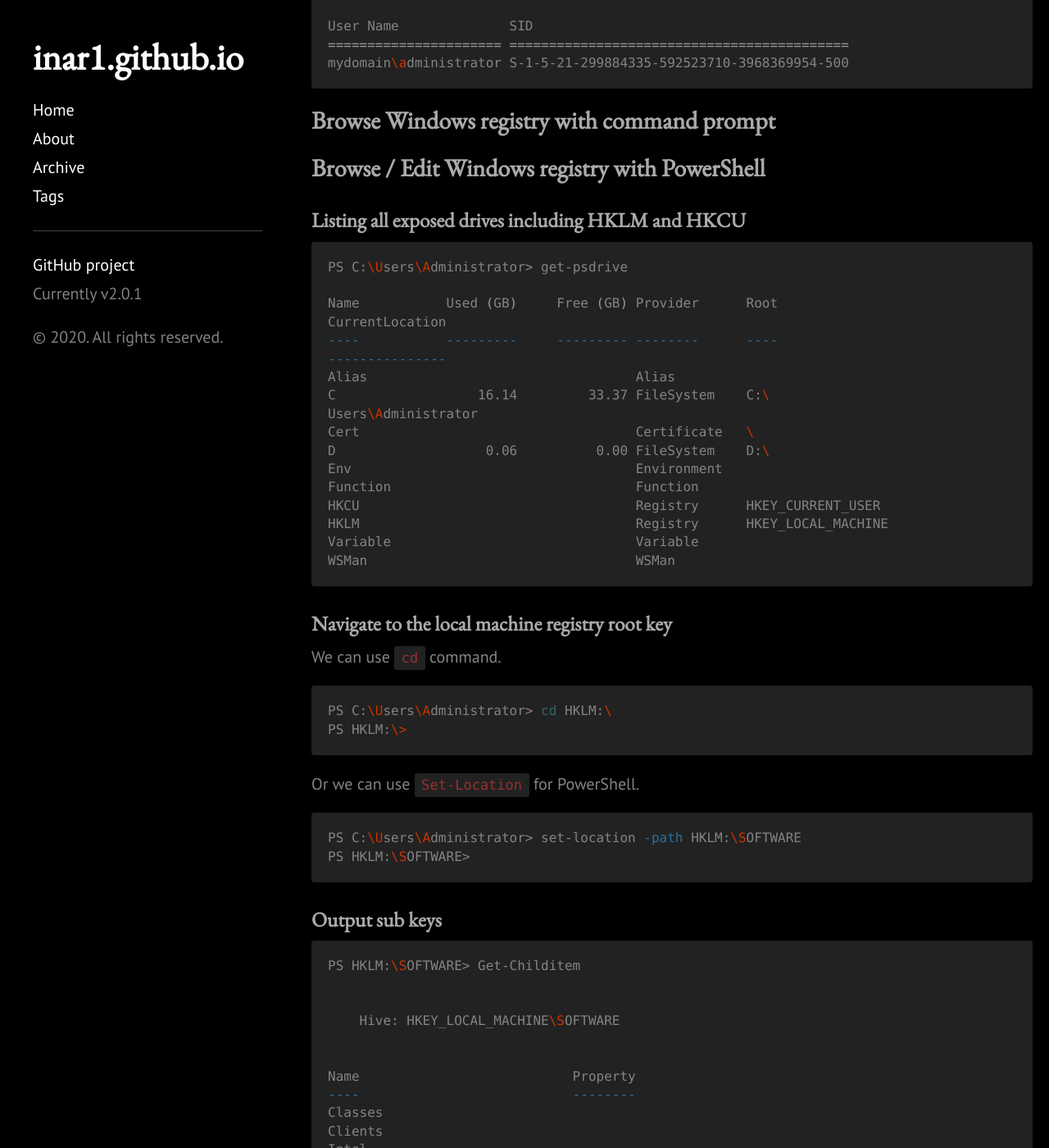
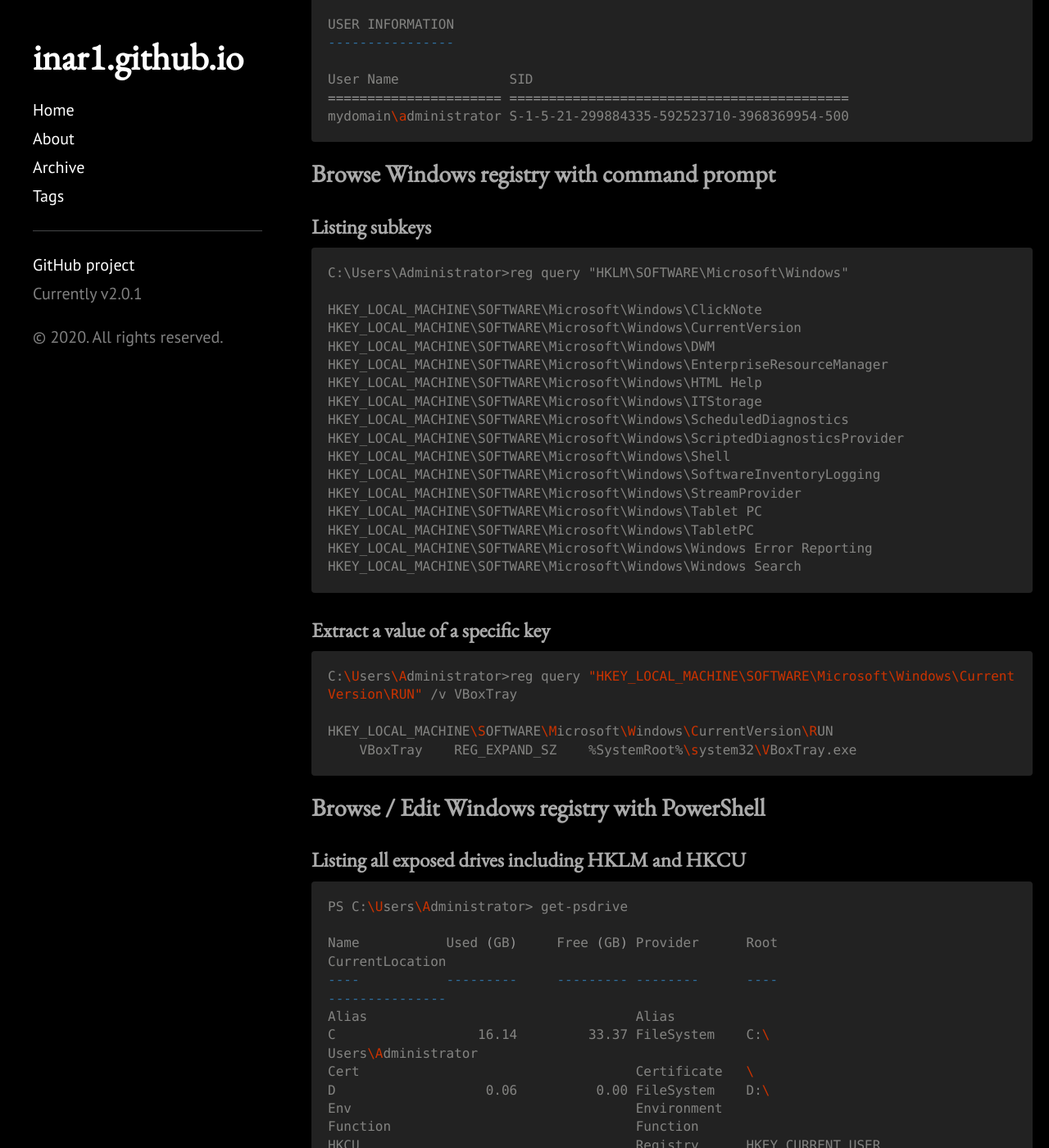
Before and after one commit to 1n4r1/1n4r1.github.io, a Jekyll site: the page built from _posts/2020-06-21-Summary-Windows-Registry.md, in a window 1280 px wide and 1400 px high, scrolled down 4601 px. Shown: the whole window at 82% size. Built offline with Jekyll 4.4.1, drawn with Linux system fonts in a browser that asks for light colours; a style sheet for code colours, icons or effects is not loaded; some of the changed text lies outside the part shown.

Commit message:
add summary-windows-registry

````diff
--- a/_posts/2020-06-21-Summary-Windows-Registry.md
+++ b/_posts/2020-06-21-Summary-Windows-Registry.md
@@ -15,50 +15,51 @@ First, open the registry with `regedit.exe`. We have 5 root keys there.
 
 ### 1. HKEY_CLASSES_ROOT(HKCR)
 ![placeholder](https://media.githubusercontent.com/media/inar1/inar1.github.io/master/public/images/2020-06-21/2020-06-20-14-17-35.png)
-A section to manage file type associations.<br>
-This key provides a view of the registry that merges the information from `HKEY_LOCAL_MACHINE\Software\Classes` and `HKEY_CURRENT_USER\Software\Classes`.<br>
-The `HKEY_LOCAL_MACHINE\Software\Classes` holds default settings that can apply to all users on the local computer.<br>
-And the `HKEY_CURRENT_USER\Software\Classes` key contains settings that override that default settings.
+* A section to manage file type associations.
+* Provides a view of the registry that merges the information from `HKEY_LOCAL_MACHINE\Software\Classes` and `HKEY_CURRENT_USER\Software\Classes`.<br>
+* `HKEY_LOCAL_MACHINE\Software\Classes` holds default settings that can apply to all users on the local computer.
+* `HKEY_CURRENT_USER\Software\Classes` key contains settings that override that default settings.
 
 ### 2. HKEY_CURRENT_USER(HKCU)
 ![placeholder](https://media.githubusercontent.com/media/inar1/inar1.github.io/master/public/images/2020-06-21/2020-06-20-14-11-23.png)
-Information about the user currently logged in.<br>
-This is actually a link to `HKEY_USERS\<SID-FOR-CURRENT-USER>`.<br>
-`HKCU\Software` holds user-level settings for the most of the software.
+* Information about the user currently logged in.<br>
+* `HKCU\Software` holds user-level settings for the most of the software.
+* `%USERPROFILE%\AppData\Local\Microsoft\Windows\Usrclass.dat` and `%LocalAppData%\Microsoft\Windows\Usrclass.dat` hold the data.
 
 ### 3. HKEY_LOCAL_MACHINE(HKLM)
 ![placeholder](https://media.githubusercontent.com/media/inar1/inar1.github.io/master/public/images/2020-06-21/2020-06-20-14-12-10.png)
-Majority of the configuration information for the software we install and Windows operating system itself.
+* Majority of the configuration information for the software we install and Windows operating system itself.
 
 #### BCD00000000
-Boot configuration Database
-
-#### DRIVERS
-Settings for display,
+* Boot configuration Database.
+* Replaced `boot.ini` of Windows XP
 
 #### HARDWARE
-Holds data pertaining to the BIOS, processors and other hardware devices.
+* Holds data pertaining to the BIOS, processors and other hardware devices.
 
 #### SAM
-Database for Security Accounts Manager. Need SYSTEM account to access.
+* Database for Security Accounts Manager. Need SYSTEM account to access.
+* Stored in `%SystemRoot%\System32\Config\SAM`
 
 #### SECURITY
-Stored in `C:\Windows\System32\config\SECURITY`. Need SYSTEM account to access.
+* Need SYSTEM account to access.
+* Stored in `%SystemRoot%\System32\Config\SECURITY`
 
 #### SOFTWARE
-Most commonly accessed from the HKLM hive. Organized alphabetically by the software vendor.<br>
-Also, `HKEY_LOCAL_MACHINE\SOFTWARE\Classes` subkey of this key describes various UI details including extensions.
+* Most commonly accessed from the HKLM hive. Organized alphabetically by the software vendor.
+* `HKEY_LOCAL_MACHINE\SOFTWARE\Classes` subkey of this key describes various UI details including extensions.
+* `%SystemRoot%\System32\Config\SOFTWARE`
 
 #### SYSTEM
-Stored in `C:\Windows\System32\config\SYSTEM`.
+* Stored in `%SystemRoot%\System32\Config\SYSTEM`.
 
 ### 4. HKEY_USERS(HKU)
 ![placeholder](https://media.githubusercontent.com/media/inar1/inar1.github.io/master/public/images/2020-06-21/2020-06-20-14-12-45.png)
-Stores all of the settings for all user profiles actively loaded on the system.<br>
+* Stores all of the settings for all user profiles actively loaded on the system.<br>
 
 ### 5. HKEY_CURRENT_CONFIG(HKCC)
 ![placeholder](https://media.githubusercontent.com/media/inar1/inar1.github.io/master/public/images/2020-06-21/2020-06-20-14-17-35.png)
-Information about the hardware profile that is used by the local computer at system setup.
+* Information about the hardware profile that is used by the local computer at system setup.
 
 
 ## Stored data type
@@ -96,8 +97,34 @@ mydomain\administrator S-1-5-21-299884335-592523710-3968369954-500
 ```
 
 ## Browse Windows registry with command prompt
+### Listing subkeys
+```
+C:\Users\Administrator>reg query "HKLM\SOFTWARE\Microsoft\Windows"
 
+HKEY_LOCAL_MACHINE\SOFTWARE\Microsoft\Windows\ClickNote
+HKEY_LOCAL_MACHINE\SOFTWARE\Microsoft\Windows\CurrentVersion
+HKEY_LOCAL_MACHINE\SOFTWARE\Microsoft\Windows\DWM
+HKEY_LOCAL_MACHINE\SOFTWARE\Microsoft\Windows\EnterpriseResourceManager
+HKEY_LOCAL_MACHINE\SOFTWARE\Microsoft\Windows\HTML Help
+HKEY_LOCAL_MACHINE\SOFTWARE\Microsoft\Windows\ITStorage
+HKEY_LOCAL_MACHINE\SOFTWARE\Microsoft\Windows\ScheduledDiagnostics
+HKEY_LOCAL_MACHINE\SOFTWARE\Microsoft\Windows\ScriptedDiagnosticsProvider
+HKEY_LOCAL_MACHINE\SOFTWARE\Microsoft\Windows\Shell
+HKEY_LOCAL_MACHINE\SOFTWARE\Microsoft\Windows\SoftwareInventoryLogging
+HKEY_LOCAL_MACHINE\SOFTWARE\Microsoft\Windows\StreamProvider
+HKEY_LOCAL_MACHINE\SOFTWARE\Microsoft\Windows\Tablet PC
+HKEY_LOCAL_MACHINE\SOFTWARE\Microsoft\Windows\TabletPC
+HKEY_LOCAL_MACHINE\SOFTWARE\Microsoft\Windows\Windows Error Reporting
+HKEY_LOCAL_MACHINE\SOFTWARE\Microsoft\Windows\Windows Search
+```
 
+### Extract a value of a specific key
+```shell
+C:\Users\Administrator>reg query "HKEY_LOCAL_MACHINE\SOFTWARE\Microsoft\Windows\CurrentVersion\RUN" /v VBoxTray
+
+HKEY_LOCAL_MACHINE\SOFTWARE\Microsoft\Windows\CurrentVersion\RUN
+    VBoxTray    REG_EXPAND_SZ    %SystemRoot%\system32\VBoxTray.exe
+```
 
 
 ## Browse / Edit Windows registry with PowerShell
````
Also changed, not shown: other parts of _posts/2020-06-21-Summary-Windows-Registry.md (+0 -10 lines).
